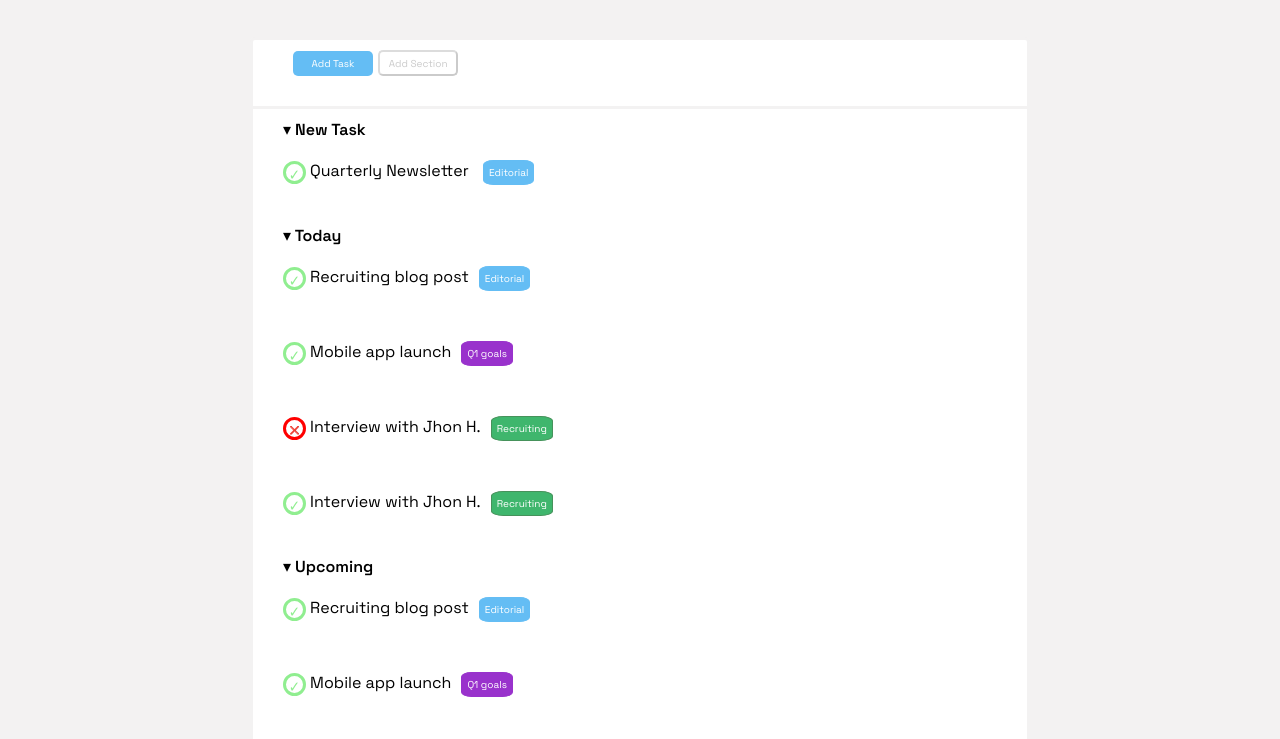
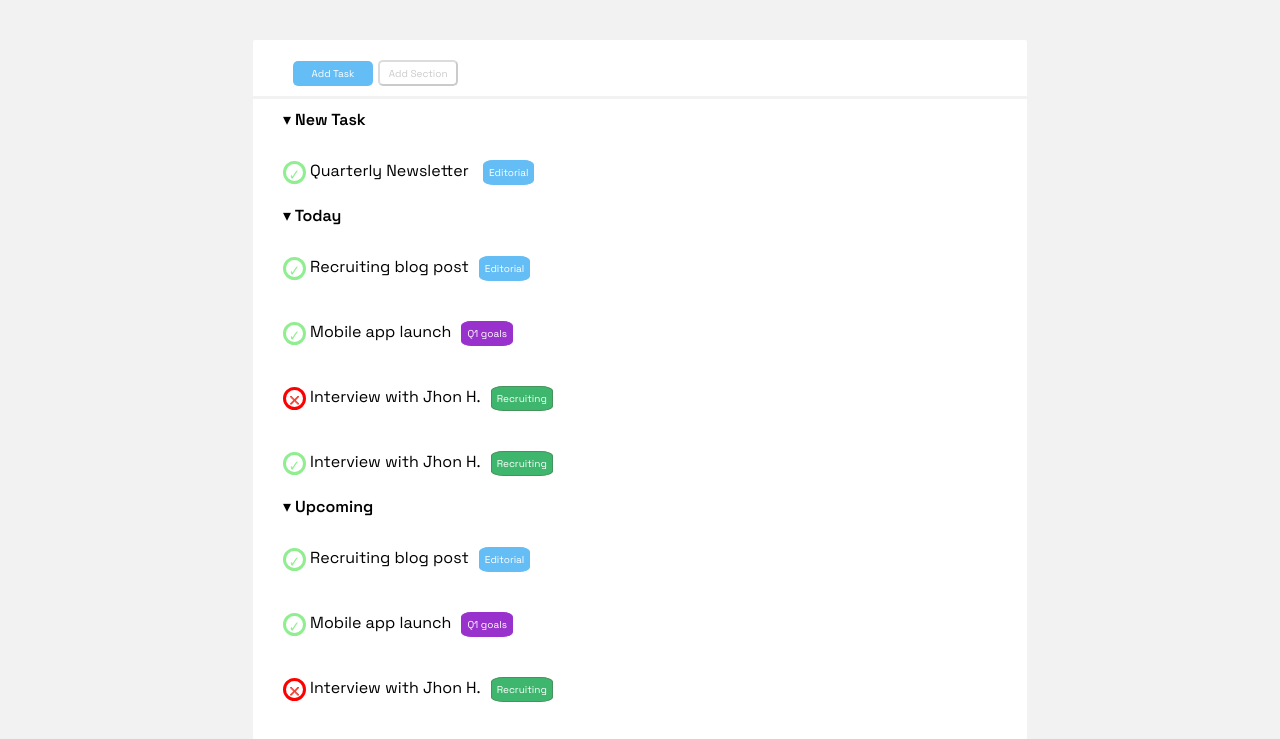
Before and after one commit to EnricoCirilli/html-css-toboolist, a plain HTML site: page index.html in a window 1280 px wide. Shown: the part 57-796 px from the top of the page. Drawn offline with Linux system fonts and the light colour scheme.

Commit message:
add: rifining litle thing on main

```diff
--- a/css/style.css
+++ b/css/style.css
@@ -26,7 +26,6 @@ main{
 }
 /* Content main */
 .content-main{
-    height: 1000px;
     width: 800px;
     margin: auto;
     text-align: left;
@@ -47,9 +46,9 @@ main{
     background-color: white;
  }
 button{
-    margin-top: 10px;
+    margin-top: 20px;
     margin-left: 10px;
-    margin-bottom: 30px;
+    margin-bottom: 10px;
     padding: 5px;
     font-size: 10px;
 
```
Also changed, not shown: index.html (+2 -2 lines).
